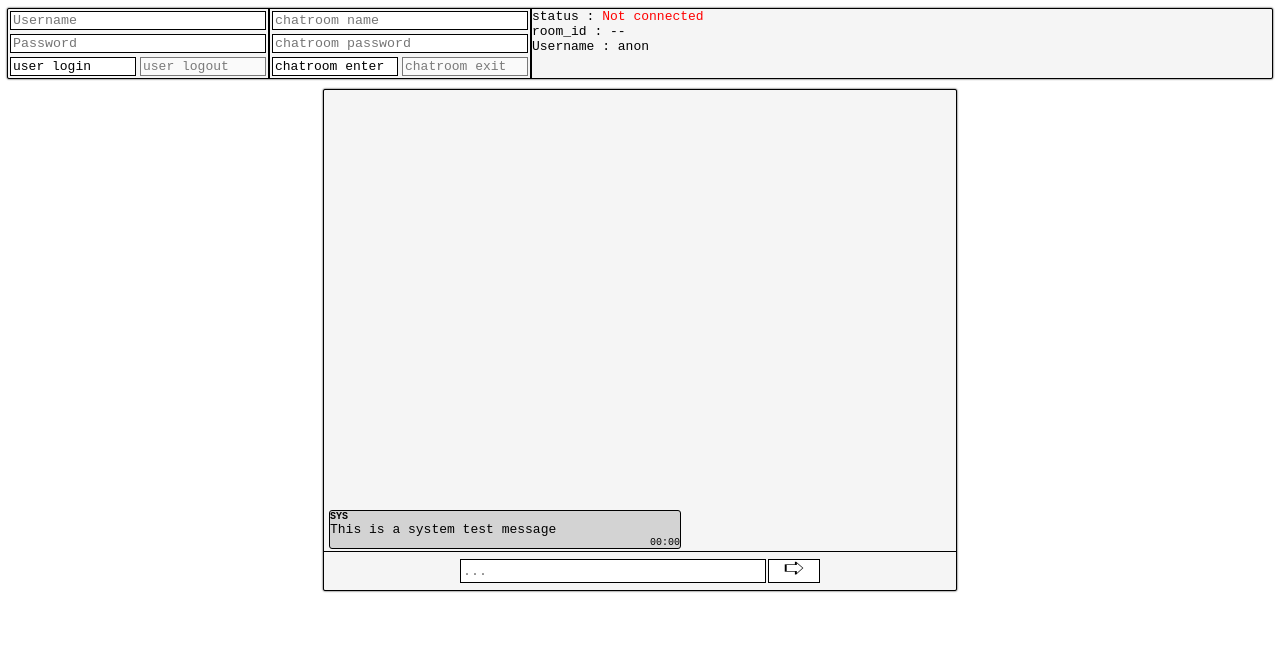
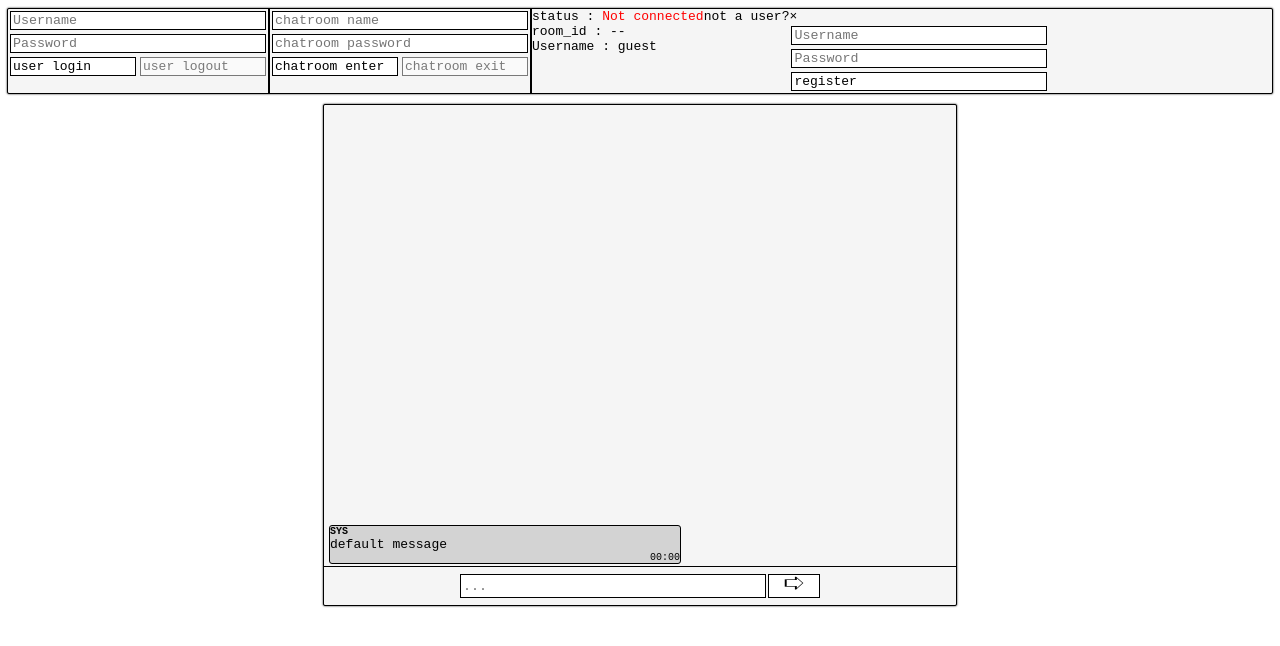
Before and after one commit to resident-emu/chatroom, a plain HTML site: page CR.html in a window 1280 px wide. Drawn offline with nearby package versions, Linux system fonts and the light colour scheme; no server answers.

Commit message:
register window

```diff
--- a/CR.html
+++ b/CR.html
@@ -11,7 +11,7 @@
     <div class="container" id="top_bar">
     <div id="user_login_container">
         <input class="login" type="text" id="inputed_username" placeholder="Username"><br>
-        <input class="login" type="password" placeholder="Password">
+        <input class="login" type="password" id="inputed_password" placeholder="Password"><br>
         <div class="ll_buttons_container">
             <div class="ll_buttons" id="login_button">user login</div>
             <div class="ll_buttons" id="logout_button">user logout</div>
@@ -29,8 +29,21 @@
      <div id="info_container">
         <div id="status">status : <span id="status_value">Not connected</span></div>
         <div id="roomid">room_id : --</div>
-        <div id="username">Username : anon</div>
+        <div id="username">Username : guest</div>
      </div>
+        <div id="new_user_container_a"><a> not a user? </a></div>
+        <div id="new_user_container_b">
+            <div class="register_inner">
+                <div id="close_register">×</div> <!-- small close box -->
+                <input class="login" type="text" id="new_username" placeholder="Username"><br>
+                <input class="login" type="password" id="new_password" placeholder="Password"><br>
+                <div class="ll_buttons_container">
+                    <div class="ll_buttons" id="register">register</div>
+                </div>
+            </div>
+        </div>
+    </div>
+</div>
     </div>
 
     <div class="container" id="chatroom">
@@ -39,10 +52,9 @@
 
         <div class="foreign_message_container" id="foreign_message_container1">
             <div class="sender" id="sender">SYS</div>
-            <div class="message" id="message">This is a system test message</div>
+            <div class="message" id="message">default message</div>
             <div class="timestamp" id="timestamp">00:00</div>
         </div>
-
        </div>
         <div id="input_container">
             <input class="input" id="input_message" type="text" placeholder="...">
```
